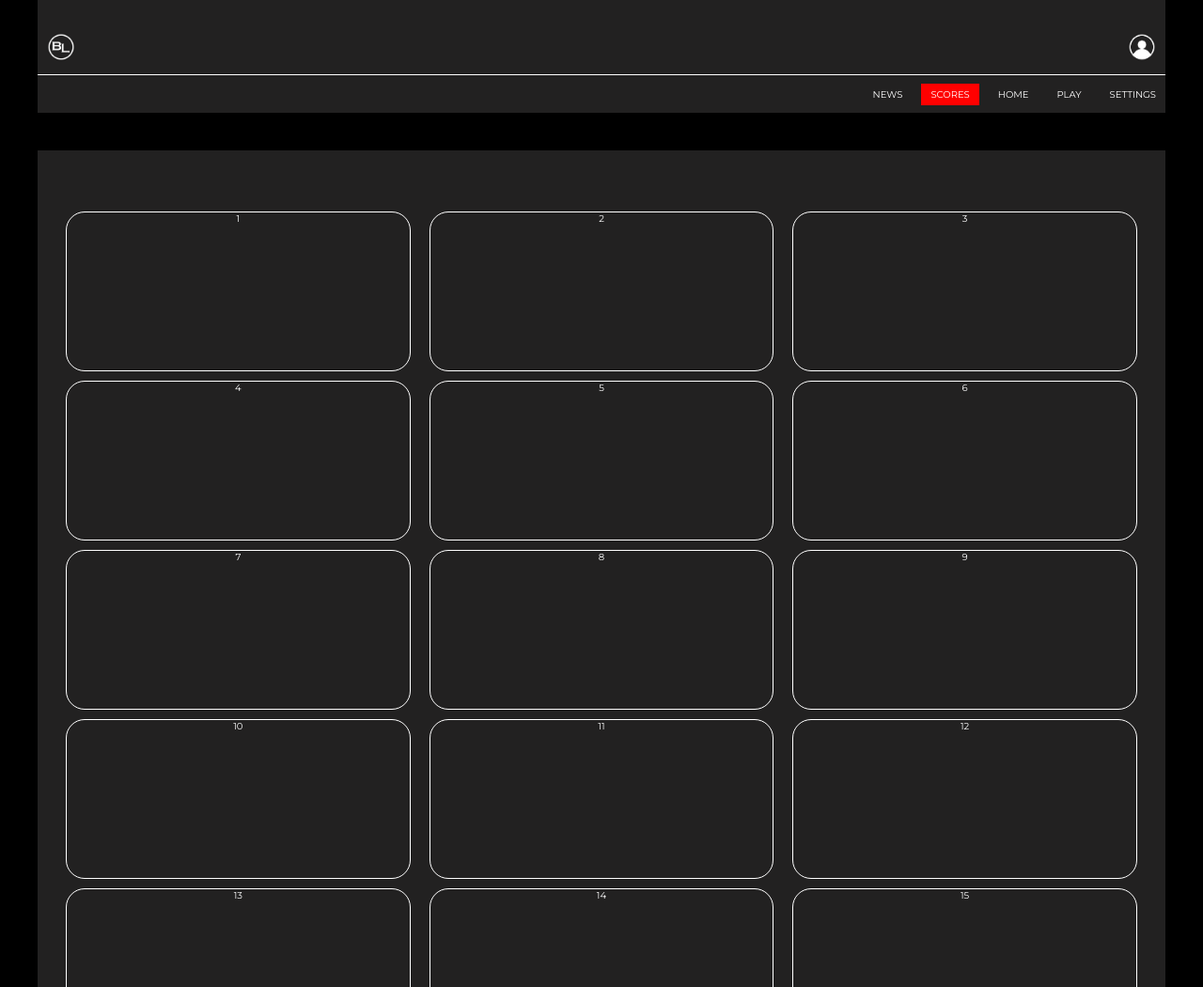
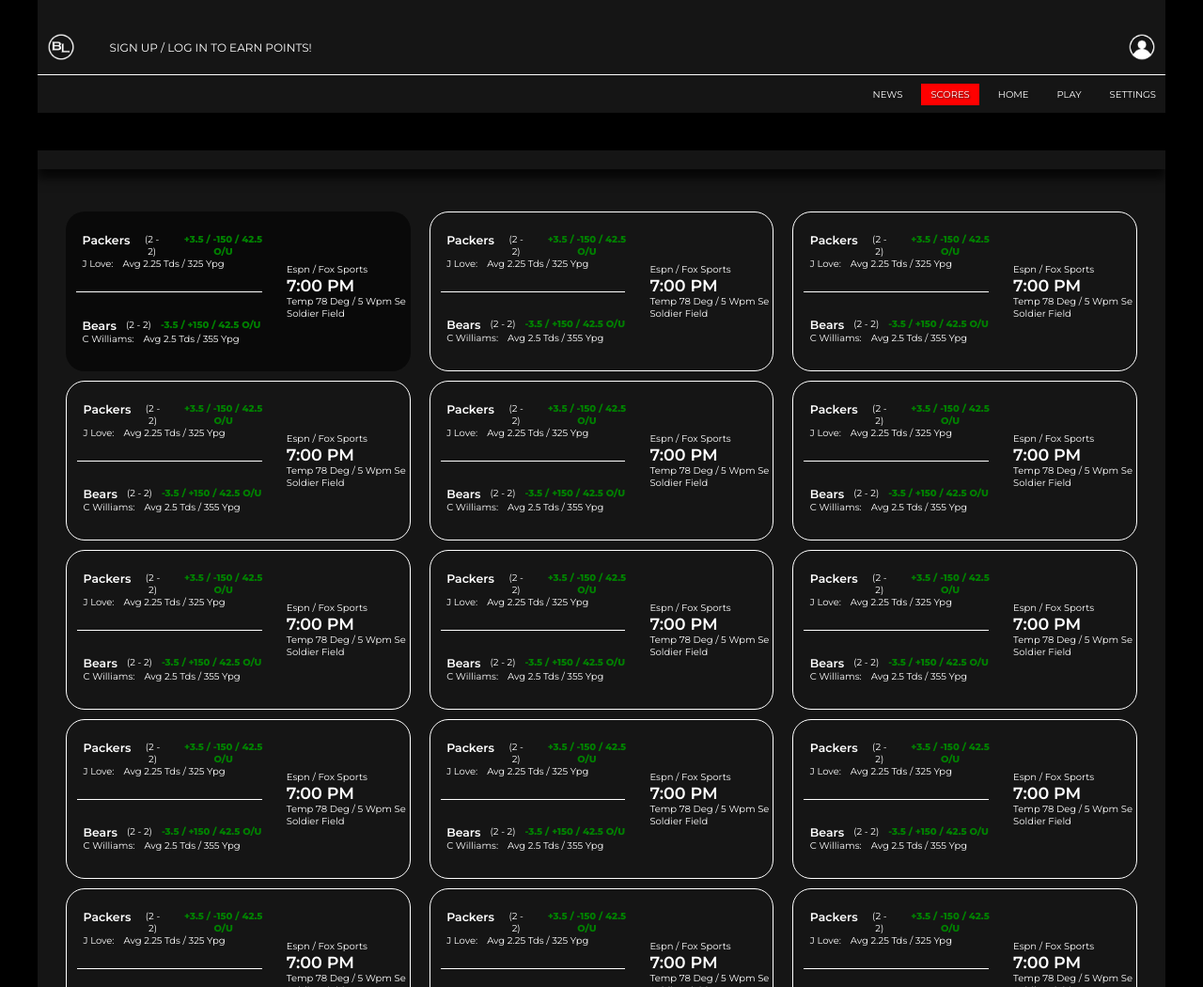
Before and after one commit to deesepulveda/beastleague_app, a React app: page / in a window 1280 px wide. Shown: the top 1050 px of the page at 94% size. Built offline with nearby package versions, Linux system fonts and the light colour scheme.

Commit message:
updated score cards

```diff
--- a/src/components/header/Header.css
+++ b/src/components/header/Header.css
@@ -5,8 +5,9 @@
   flex-direction: column;
   justify-content: center;
   align-tracks: center;
-  background-color: #222121;
+  background-color: #151515;
   z-index: 100;
+  box-shadow: 0rem 1rem 1rem #000000b8;
 }
 
 @media only screen and (min-width: 768px) {
--- a/src/components/header/Header.js
+++ b/src/components/header/Header.js
@@ -12,8 +12,8 @@
 ];
 
 const scoresArr = [
-  { type: "mlb", hovered: true },
-  { type: "nfl", hovered: false },
+  { type: "mlb", hovered: false },
+  { type: "nfl", hovered: true },
   { type: "nba", hovered: false },
   { type: "nhl", hovered: false },
   { type: "mls", hovered: false },
--- a/src/components/login/Login.css
+++ b/src/components/login/Login.css
@@ -24,15 +24,27 @@
 }
 
 .logo_box {
-  width: 10rem;
+  width: 5rem;
   height: 100%;
   display: flex;
   justify-content: start;
   align-items: center;
 }
 
+.account_status_container {
+  width: calc(100% - 10rem);
+  height: 100%;
+  display: flex;
+  justify-content: start;
+  align-items: center;
+}
+
+.account_status_container > p {
+  font-size: 1.2rem;
+}
+
 .login_box {
-  width: 10rem;
+  width: 5rem;
   height: 100%;
   display: flex;
   justify-content: end;
@@ -56,10 +68,12 @@
   }
 
   .logo_box {
+    width: 8rem;
     padding-left: 1rem;
   }
 
   .login_box {
+    width: 8rem;
     padding-right: 1rem;
   }
 }
@@ -68,4 +82,12 @@
   .login_container {
     height: 7rem;
   }
+
+  .account_status_container {
+    width: calc(100% - 16rem);
+  }
+
+  .account_status_container > p {
+    font-size: 1.5rem;
+  }
 }
--- a/src/components/login/Login.js
+++ b/src/components/login/Login.js
@@ -7,6 +7,7 @@
       <div className="logo_box">
         <img src={require("../../assets/logo_icon.png")} alt="" />
       </div>
+      <AccountStatus />
       <div className="login_box">
         <img src={require("../../assets/user_icon.png")} alt="" />
       </div>
@@ -14,4 +15,12 @@
   );
 };
 
+const AccountStatus = () => {
+  return (
+    <div className="account_status_container">
+      <p>Sign Up / Log In to Earn Points!</p>
+    </div>
+  );
+};
+
 export default Login;
--- a/src/components/nav/NavMain.css
+++ b/src/components/nav/NavMain.css
@@ -16,6 +16,7 @@
   -moz-transition: all 0.3s;
   -ms-transition: all 0.3s;
   -o-transition: all 0.3s;
+  text-shadow: 0.1rem 0.1rem 0.2rem rgb(27, 27, 27);
 }
 
 .nav_main_container > a.active {
--- a/src/components/screens/Screen.css
+++ b/src/components/screens/Screen.css
@@ -2,7 +2,7 @@
   width: 100%;
   height: calc(100% - 13rem);
   overflow-x: hidden;
-  background-color: #222121;
+  background-color: #151515;
   -ms-overflow-style: none; /* Internet Explorer 10+ */
   scrollbar-width: none; /* Firefox */
   /* border: 1px solid red; */
--- a/src/components/screens/ScreenNews.css
+++ b/src/components/screens/ScreenNews.css
@@ -1,7 +1,7 @@
 .news_container_content {
   width: 100%;
   height: auto;
-  margin: 2rem 0;
+  margin: 2rem 0 4rem;
   display: flex;
   flex-direction: column;
 }
@@ -16,11 +16,15 @@
 .news_card_inner_content {
   width: 100%;
   height: 100%;
+  position: relative;
 }
 
 .news_card_inner_content_image_box {
   width: 100%;
   height: 100%;
+  position: absolute;
+  top: 0;
+  left: 0;
   border-radius: 2rem;
   -webkit-border-radius: 2rem;
   -moz-border-radius: 2rem;
@@ -39,6 +43,21 @@
   -moz-border-radius: 2rem;
   -ms-border-radius: 2rem;
   -o-border-radius: 2rem;
+}
+
+.news_card_inner_content_title {
+  width: 30%;
+  height: 22%;
+  position: absolute;
+  bottom: 5%;
+  right: 3%;
+  color: #fff;
+  display: flex;
+  justify-content: center;
+  align-items: center;
+  font-size: 2.75rem;
+  font-weight: 800;
+  background-color: #000000ce;
 }
 
 @media only screen and (min-width: 768px) {
--- a/src/components/screens/ScreenNews.js
+++ b/src/components/screens/ScreenNews.js
@@ -1,46 +1,38 @@
 import React from "react";
-// import NavSub from "../nav/NavSub";
 import "./ScreenNews.css";
 
-// const newsArr = [
-//   { task: "recent", hovered: true },
-//   { task: "media", hovered: false },
-//   { task: "following", hovered: false },
-//   { task: "misc", hovered: false },
-// ];
+const playersArr = [
+  { type: "nfl", player: "calebwilliams" },
+  { type: "mlb", player: "justinsteele" },
+  { type: "nfl", player: "romeodunze" },
+  { type: "nba", player: "lonzoball" },
+  { type: "mlb", player: "shotaimanaga" },
+  { type: "nhl", player: "connorbedard" },
+  { type: "ufc", player: "islammakhachev" },
+  { type: "nhl", player: "lionelmessi" },
+  { type: "mlb", player: "shoheiohtani" },
+];
 
 const ScreenNews = () => {
   return (
     <div className="screen_container_pages">
-      {/* <NavSub>
-        <ul className="sub_nav_ul">
-          {newsArr.map((s, i) => (
-            <li key={i} className={s.hovered ? "active_link" : ""}>
-              {s.task}
-            </li>
-          ))}
-        </ul>
-      </NavSub> */}
       <div className="news_container_content">
-        <NewsCard name="calebwilliams" />
-        <NewsCard name="shoheiohtani" />
-        <NewsCard name="justinsteele" />
-        <NewsCard name="romeodunze" />
-        <NewsCard name="calebwilliams" />
-        <NewsCard name="justinsteele" />
-        <NewsCard name="shoheiohtani" />
+        {playersArr.map((p, i) => (
+          <NewsCard key={i} name={p.player} title={p.type} />
+        ))}
       </div>
     </div>
   );
 };
 
-const NewsCard = ({ name }) => {
+const NewsCard = ({ name, title }) => {
   return (
     <div className="news_card_box">
       <div className="news_card_inner_content">
         <div className="news_card_inner_content_image_box">
           <img src={require(`../../assets/${name}.jpg`)} alt="" />
         </div>
+        <div className="news_card_inner_content_title">{title}</div>
       </div>
     </div>
   );
--- a/src/components/screens/ScreenScores.css
+++ b/src/components/screens/ScreenScores.css
@@ -10,7 +10,7 @@
 
 .card_box {
   width: 100%;
-  height: 10rem;
+  height: 12rem;
   padding: 0.5rem 1rem;
 }
 
@@ -18,12 +18,65 @@
   width: 100%;
   height: 100%;
   margin: 0 auto;
+  display: flex;
+  justify-content: center;
+  align-items: center;
   border: 0.1rem solid #fff;
   border-radius: 2rem;
   -webkit-border-radius: 2rem;
   -moz-border-radius: 2rem;
   -ms-border-radius: 2rem;
   -o-border-radius: 2rem;
+}
+
+.card_box:nth-child(1) > .card_box_inner {
+  background-color: #00000096;
+  border: none;
+}
+
+.card_box_inner_content_teams {
+  width: 60%;
+  height: 100%;
+  display: flex;
+  flex-direction: column;
+  justify-content: center;
+  align-items: center;
+}
+
+.card_box_inner_content_divider {
+  width: 90%;
+  height: 0.1rem;
+  background-color: #fff;
+}
+
+.card_box_inner_content_visitor,
+.card_box_inner_content_home {
+  width: 100%;
+  height: calc(100% / 2);
+  padding-left: 0.75rem;
+  display: flex;
+  flex-direction: column;
+  justify-content: center;
+  align-tracks: center;
+}
+
+.inner_content_teams {
+  display: flex;
+}
+
+.inner_content_teams > p {
+  margin-left: 1rem;
+  text-transform: capitalize;
+}
+
+.card_box_inner_content_schedule {
+  width: 40%;
+  height: 100%;
+  padding-left: 1.5rem;
+  display: flex;
+  flex-direction: column;
+  justify-content: center;
+  align-items: start;
 }
 
 @media only screen and (min-width: 768px) {
--- a/src/components/screens/ScreenScores.js
+++ b/src/components/screens/ScreenScores.js
@@ -1,33 +1,9 @@
 import React from "react";
 import "./ScreenScores.css";
-// import NavSub from "../nav/NavSub";
-
-// const sportsArr = [
-//   { type: "mlb", hovered: true },
-//   { type: "nfl", hovered: false },
-//   { type: "nba", hovered: false },
-//   { type: "nhl", hovered: false },
-//   { type: "mls", hovered: false },
-//   { type: "ncaaf", hovered: false },
-//   { type: "ncaab", hovered: false },
-//   { type: "pga", hovered: false },
-//   { type: "ufc", hovered: false },
-//   { type: "nascar", hovered: false },
-//   { type: "f1", hovered: false },
-// ];
 
 const ScreenScores = () => {
   return (
     <div className="screen_container_pages">
-      {/* <NavSub>
-        <ul className="sub_nav_ul">
-          {sportsArr.map((s, i) => (
-            <li key={i} className={s.hovered ? "active_link" : ""}>
-              {s.type}
-            </li>
-          ))}
-        </ul>
-      </NavSub> */}
       <div className="score_card_container">
         {Array.from({ length: 15 }, (_, i) => i + 1).map((card, i) => (
           <ScoreCard key={i} title={card} />
@@ -37,10 +13,53 @@
   );
 };
 
-const ScoreCard = ({ title }) => {
+const ScoreCard = () => {
   return (
     <div className="card_box">
-      <div className="card_box_inner">{title}</div>
+      <div className="card_box_inner">
+        <div className="card_box_inner_content_teams">
+          <div className="card_box_inner_content_visitor">
+            <div className="card_box_inner_content_visitor_top inner_content_teams">
+              <p style={{ fontSize: "1.25rem", fontWeight: "600" }}>packers</p>
+              <p>(2 - 2)</p>
+              <p style={{ color: "green", fontWeight: "800" }}>
+                +3.5 / -150 / 42.5 o/u
+              </p>
+            </div>
+            <div className="card_box_inner_content_visitor_bottom inner_content_teams">
+              <p>j love:</p>
+              <p>avg 2.25 tds / 325 ypg</p>
+            </div>
+          </div>
+          <div className="card_box_inner_content_divider"></div>
+          <div className="card_box_inner_content_home">
+            <div className="card_box_inner_content_home_top inner_content_teams">
+              <p
+                style={{
+                  fontSize: "1.25rem",
+                  fontWeight: "600",
+                }}
+              >
+                bears
+              </p>
+              <p>(2 - 2)</p>
+              <p style={{ color: "green", fontWeight: "800" }}>
+                -3.5 / +150 / 42.5 o/u
+              </p>
+            </div>
+            <div className="card_box_inner_content_home_bottom inner_content_teams">
+              <p>c williams:</p>
+              <p>avg 2.5 tds / 355 ypg</p>
+            </div>
+          </div>
+        </div>
+        <div className="card_box_inner_content_schedule">
+          <p style={{ textTransform: "capitalize" }}>espn / fox sports</p>
+          <p style={{ fontSize: "1.75rem", fontWeight: "600" }}>7:00 pm</p>
+          <p style={{ textTransform: "capitalize" }}>temp 78 deg / 5 wpm se</p>
+          <p style={{ textTransform: "capitalize" }}>soldier field</p>
+        </div>
+      </div>
     </div>
   );
 };
```
Also changed, not shown: src/components/screens/ScreenHome.js (+0 -19 lines), src/components/screens/ScreenPlay.js (+0 -18 lines), src/components/screens/ScreenSettings.js (+0 -19 lines), src/assets/connorbedard.jpg (added), src/assets/islammakhachev.jpg (added), src/assets/lionelmessi.jpg (added), src/assets/shotaimanaga.jpg (added), 1 other file.
